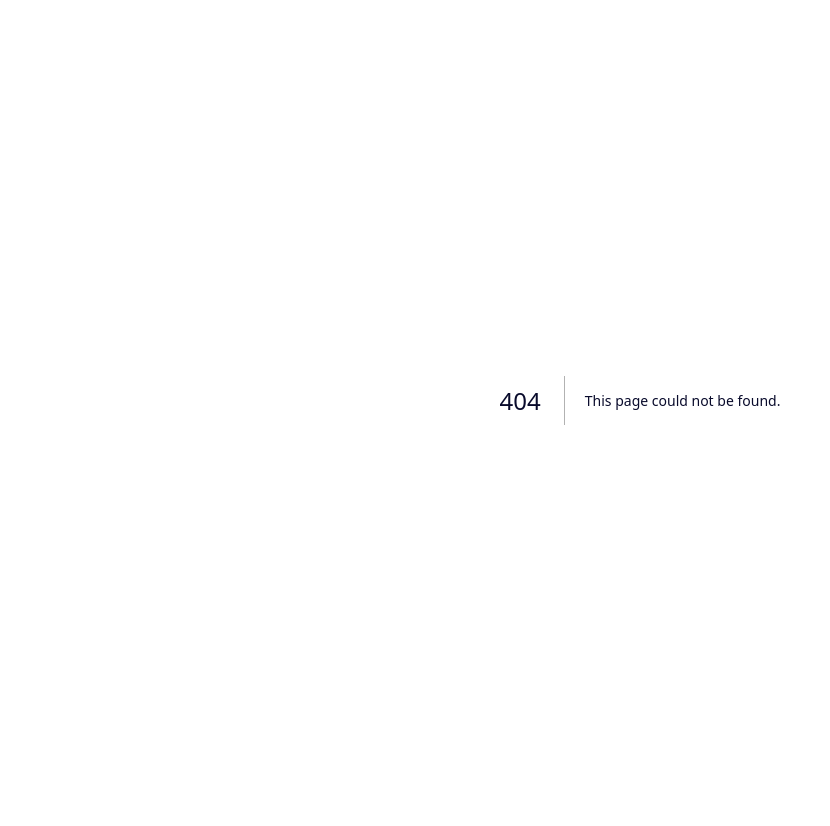
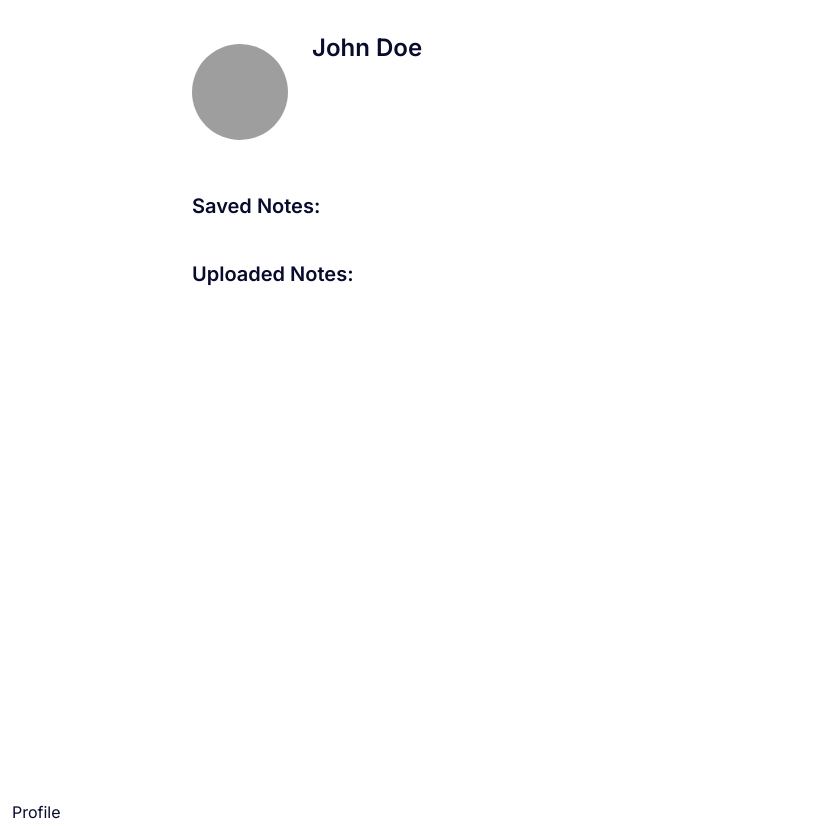
Before and after one commit to EpicProGit/utd-notebook, a Next.js app: page /profile in a window 1280 px wide. Before the commit this address had no page. Shown: the whole page, without its empty margins (0-830 px from the left). Before the commit the page ends 800 px from the top, so only its background shows below. Built offline with nearby package versions, Linux system fonts and the light colour scheme; grey boxes are pictures that could not be loaded; a web font is replaced by a local one; what @mui/material-nextjs would draw is missing.

Commit message:
user profile page
added a name, username, email, profile picture, post count, reports submitted, saved and uploaded files on the profile page

```diff
--- a/src/app/layout.tsx
+++ b/src/app/layout.tsx
@@ -5,6 +5,7 @@ import { AppRouterCacheProvider } from '@mui/material-nextjs/v15-appRouter';
 import { Bai_Jamjuree, Inter } from 'next/font/google';
 import { type Metadata } from 'next';
 import { GoogleAnalytics } from '@next/third-parties/google';
+import Link from 'next/link';
 
 import theme from '@src/utils/theme';
 
@@ -59,6 +60,11 @@ export default function RootLayout({
         {process.env.NEXT_PUBLIC_VERCEL_ENV === 'production' && (
           <GoogleAnalytics gaId="G-3NDS0P32CZ" />
         )}
+        <nav>
+          <Link href="/profile" className="px-3 py-1 hover:underline">
+            Profile
+          </Link>
+        </nav>
       </body>
     </html>
   );
--- /dev/null
+++ b/src/app/profile/page.tsx
@@ -0,0 +1,53 @@
+'use client';
+
+import Avatar from '@mui/material/Avatar';
+import Link from 'next/link';
+
+export default function ProfilePage() {
+  const user = {
+    name: 'John Doe',
+    handle: '@johndoe',
+    email: 'johndoe@example.com',
+    avatar: '/images/avatar.jpg',
+    posts: 0,
+    reports_submitted: 0,
+  };
+
+  return (
+    <main className="min-h-screen p-8">
+      <div className="mx-auto max-w-4xl">
+        <div className="flex items-center gap-6">
+          <Avatar
+            alt={user.name}
+            src={user.avatar}
+            sx={{ width: 96, height: 96 }}
+          />
+          <div>
+            <h1 className="text-2xl font-semibold">{user.name}</h1>
+            <div className="text-sm text-white">{user.handle}</div>
+            <p className="mt-2 text-white">{user.email}</p>
+            <div className="mt-4 flex gap-4 text-sm text-white">
+              <div>
+                <strong className="font-bold">{user.posts}</strong> posts
+              </div>
+              <div>
+                <strong className="font-bold">{user.reports_submitted}</strong>{' '}
+                reports submitted
+              </div>
+            </div>
+          </div>
+          <div className="ml-auto flex items-center gap-3">
+            <Link
+              href="/profile/edit"
+              className="rounded-md px-4 py-2 text-white"
+            >
+              Edit Profile
+            </Link>
+          </div>
+        </div>
+        <h2 className="mt-10 text-xl font-semibold">Saved Notes:</h2>
+        <h2 className="mt-10 text-xl font-semibold">Uploaded Notes:</h2>
+      </div>
+    </main>
+  );
+}
```
